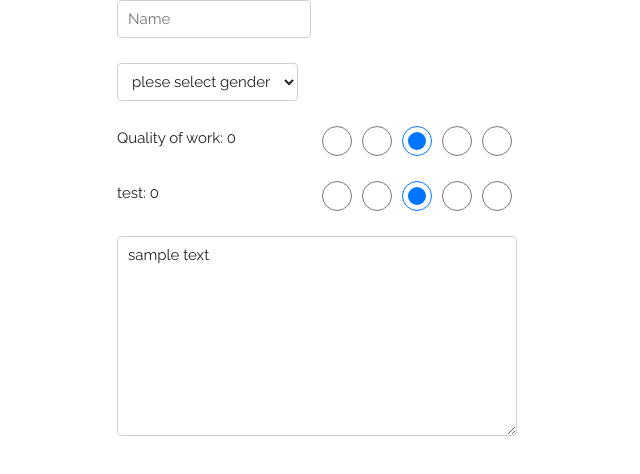
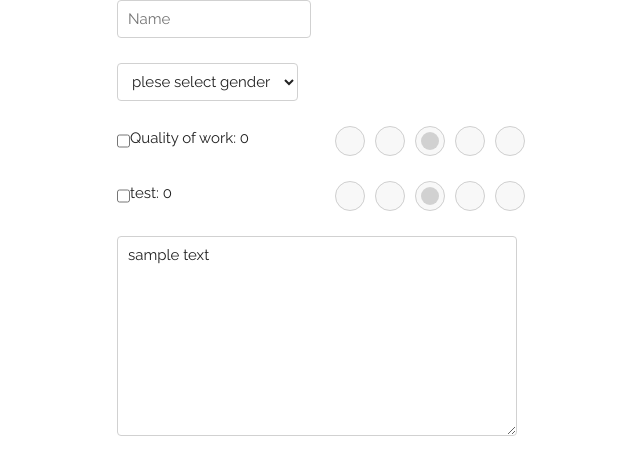
Before and after one commit to maciekChmura/CS50-feedback-generator, a React (Vite) app: page / in a window 1280 px wide. Shown: the top 474 px of the page, without its empty margins (43-683 px from the left). Built offline with nearby package versions, Linux system fonts and the light colour scheme.

Commit message:
Selector with on / off

```diff
--- a/src/App.js
+++ b/src/App.js
@@ -14,11 +14,13 @@
       selectors: [
         {
           name: "Quality of work",
-          checked: 0
+          checked: 0,
+          used: ""
         },
         {
           name: "test",
-          checked: 0
+          checked: 0,
+          used: ""
         }
       ],
       generated: "sample text"
@@ -31,7 +33,24 @@
         if (index === i) {
           return {
             name: selector.name,
-            checked: data
+            checked: data,
+            used: selector.used
+          };
+        } else {
+          return selector;
+        }
+      })
+    }));
+  };
+
+  handleCheck = (data, index) => {
+    this.setState(state => ({
+      selectors: state.selectors.map((selector, i) => {
+        if (index === i) {
+          return {
+            name: selector.name,
+            checked: selector.checked,
+            used: data
           };
         } else {
           return selector;
@@ -65,6 +84,8 @@
               name={selector.name}
               checkedRadio={selector.checked}
               handleClick={data => this.handleClick(data, index)}
+              handleCheck={data => this.handleCheck(data, index)}
+              used={selector.used}
             />
           );
         })}
--- a/src/Selector.js
+++ b/src/Selector.js
@@ -10,9 +10,18 @@
     this.props.handleClick(+event.target.value);
   };
 
+  handleCheck = event => {
+    this.props.handleCheck(event.target.checked);
+  };
+
   render() {
     return (
       <form className="selector">
+        <input
+          type="checkbox"
+          onChange={this.handleCheck}
+          checked={this.props.used}
+        />
         <div className="child label">
           {this.props.name}: {this.props.checkedRadio}
         </div>
@@ -22,10 +31,10 @@
               key={value}
               className="radio"
               type="radio"
-              id="huey"
-              name="drone"
+              name="a"
               value={value}
               defaultChecked={this.props.checkedRadio === value}
+              disabled={!this.props.used}
             />
           ))}
         </div>
```
